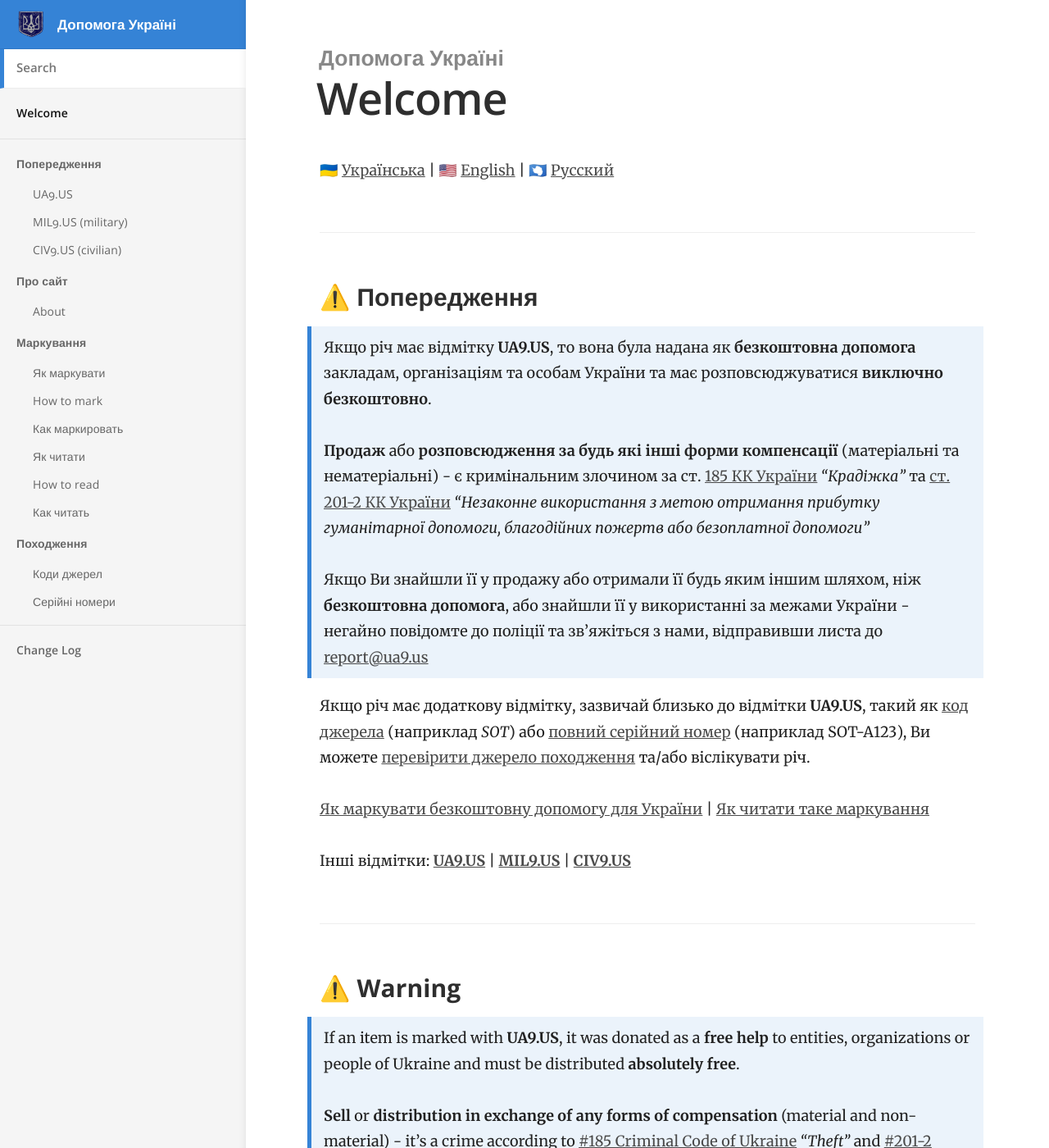
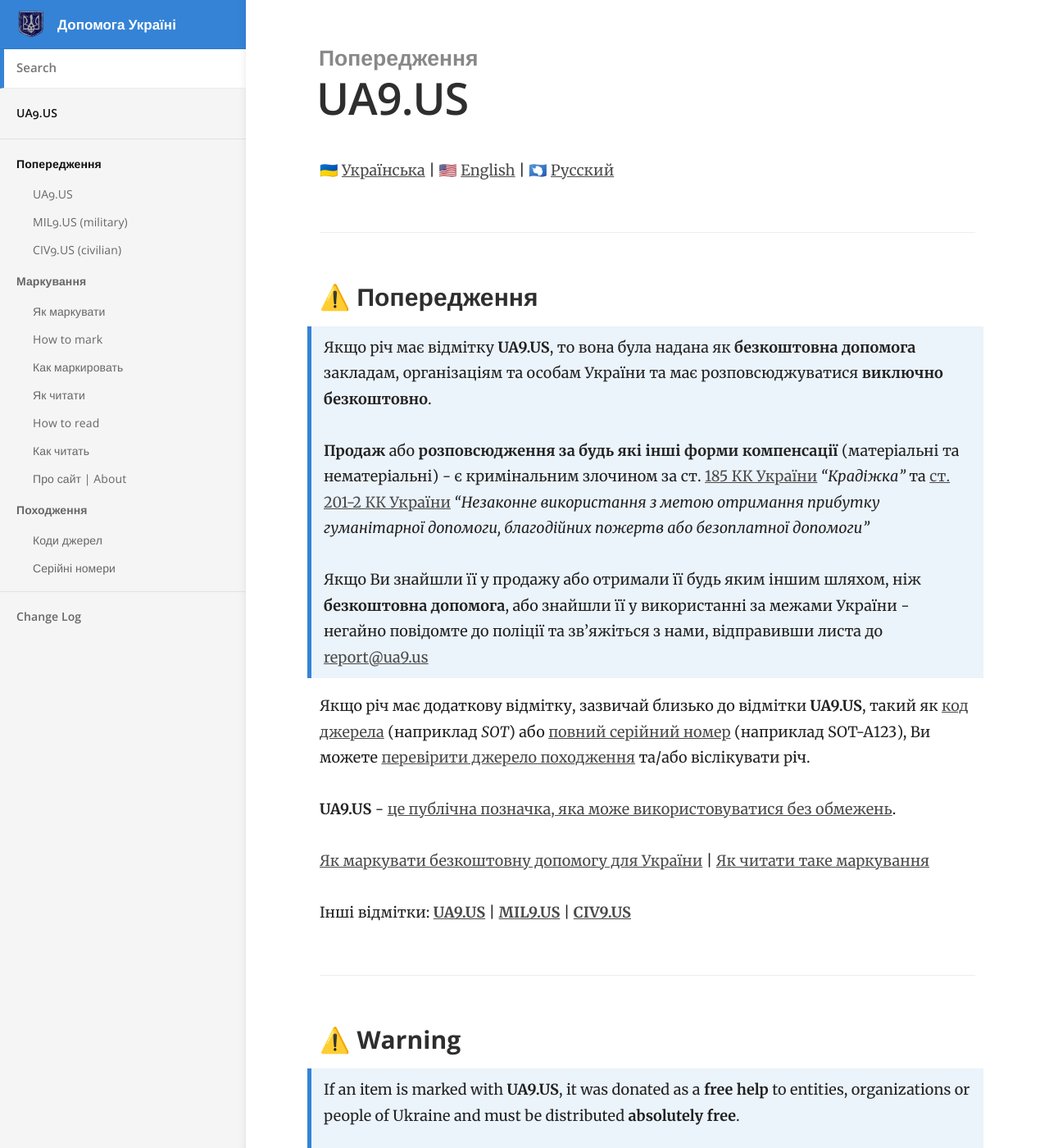
Before and after one commit to UA-DONATIONS/ua9us.github.io, a Jekyll site: the page built from index.md, in a window 1280 px wide and 1400 px high. Shown: the whole window at 82% size. Built offline with Jekyll 4.4.1, drawn with Linux system fonts in a browser that asks for light colours; some of the changed text lies outside the part shown.

Commit message:
Changed structure

```diff
--- a/index.md
+++ b/index.md
@@ -1,5 +1,7 @@
 ---
-title: Welcome
+title: UA9.US
+category: Попередження
+order: 1
 ---
 
 🇺🇦 [Українська](#UA) \| 🇺🇸 [English](#EN) \| 🇦🇶 [Русский](#RU)
@@ -13,6 +15,8 @@ title: Welcome
 > Якщо Ви знайшли її у продажу або отримали її будь яким іншим шляхом, ніж **безкоштовна допомога**, або знайшли її у використанні за межами України - негайно повідомте до поліції та зв'яжіться з нами, відправивши листа до [report@ua9.us](mailto:report@ua9.us)
 
 Якщо річ має додаткову відмітку, зазвичай близько до відмітки **UA9.US**, такий як [код джерела](/mark/sources/) (наприклад _SOT_) або [повний серійний номер](/mark/serials) (наприклад SOT-A123), Ви можете [перевірити джерело походження]((/mark/sources/)) та/або віслікувати річ.
+
+**UA9.US** - [це публічна позначка, яка може використовуватися без обмежень](/info/about).
 
 [Як маркувати безкоштовну допомогу для України](/mark/mark) \| [Як читати таке маркування](/mark/read)
 
@@ -28,6 +32,8 @@ title: Welcome
 
 If item have an additional mark, which is usually close to **UA9.US** label, like [origin code](/mark/sources/) (e.g. _SOT_) or [complete serial number](/mark/serials) (e.g. SOT-A123), you can [verify origin]((/mark/sources/)) or/and item's track.
 
+**UA9.US** - [is the public label, which can be used with no limitations](/info/about).
+
 [How to mark free aid to Ukraine](/mark/mark_en) \| [How to read such markings](/mark/read_en)
 
 Other marks: **[UA9.US](/alert/generic)** \| **[MIL9.US](/alert/military)** \| **[CIV9.US](/alert/civil)**
@@ -42,6 +48,7 @@ Other marks: **[UA9.US](/alert/generic)** \| **[MIL9.US](/alert/military)** \| *
 
 Если вещь имеет дополнительную отметку, обычно возле отметки **UA9.US**, такую как [код источника](/mark/sources/) (например _SOT_) или [полный серийный номер](/mark/serials) (например SOT-A123), Вы можете [проверить источник]((/mark/sources/)) и/или отследить вещь.
 
+**UA9.US** - [это публичная отметка, которая может быть использована без ограничений](/info/about).
 
 [Как маркировать бесплатную помощь для Украины](/mark/mark_ru) \| [Как читать такую маркировку](/mark/read_ru)
 
```
Also changed, not shown: _docs/alert/civil.md (+3 -3 lines), _docs/alert/generic.md (+3 -3 lines), _docs/alert/military.md (+3 -3 lines), _docs/info/about.md (+3 -2 lines).
